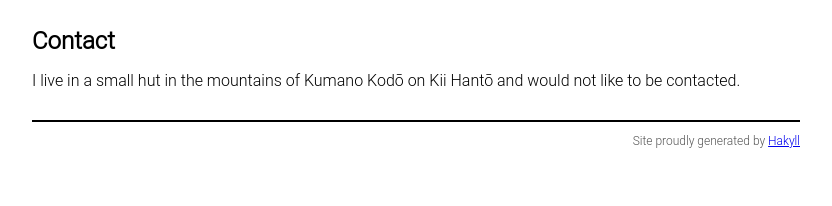
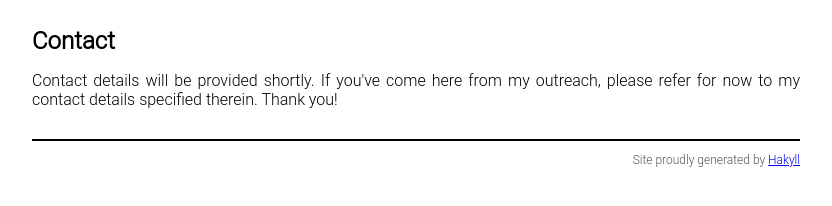
Before and after one commit to demming/demming.github.io, a plain HTML site: page contact.html in a window 1280 px wide. Shown: the part 50-256 px from the top of the page, without its empty margins (224-1056 px from the left). Drawn offline with nearby package versions, Linux system fonts and the light colour scheme; some packages are replaced by stand-ins of ours.

Commit message:
Ready for initial push to remote.

```diff
--- a/contact.html
+++ b/contact.html
@@ -55,7 +55,7 @@
         <div id="content">
             <h1>Contact</h1>
 
-            <p>I live in a small hut in the mountains of Kumano Kodō on Kii Hantō and would not like to be contacted.</p>
+            <p>Contact details will be provided shortly. If you've come here from my outreach, please refer for now to my contact details specified therein. Thank you!
         </div>
         <div id="footer">
             Site proudly generated by
```
